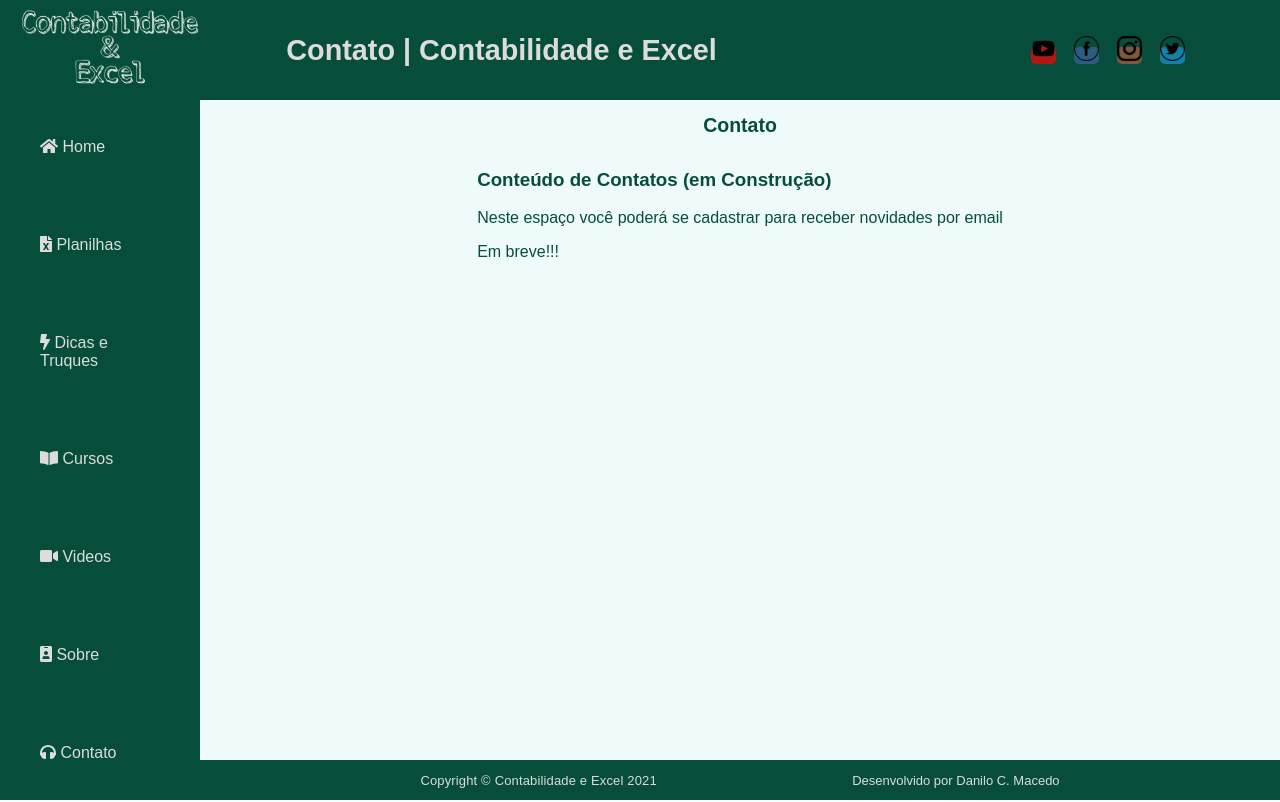
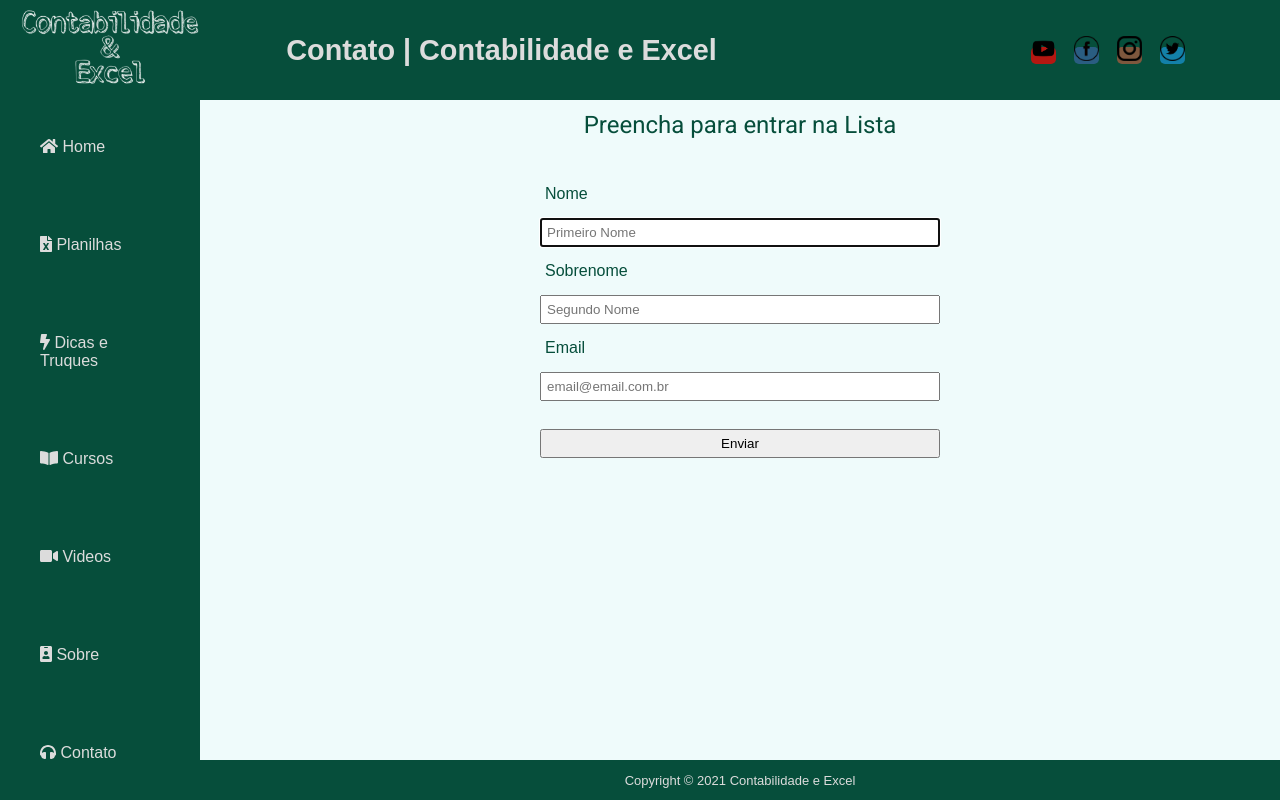
Before and after one commit to dcmacedo/contabilidade, a Next.js app: page /contato in a window 1280 px wide. Built offline with nearby package versions, Linux system fonts and the light colour scheme.

Commit message:
Form Contato

```diff
--- a/components/pages/contato/main.tsx
+++ b/components/pages/contato/main.tsx
@@ -1,140 +1,49 @@
-// import React from 'react'
-// import Avatar from '@material-ui/core/Avatar'
-// import Button from '@material-ui/core/Button'
-// import CssBaseline from '@material-ui/core/CssBaseline'
-// import TextField from '@material-ui/core/TextField'
-// import FormControlLabel from '@material-ui/core/FormControlLabel'
-// import Checkbox from '@material-ui/core/Checkbox'
-// import Grid from '@material-ui/core/Grid'
-// import LockOutlinedIcon from '@material-ui/icons/LockOutlined'
-// import Typography from '@material-ui/core/Typography'
-// import { makeStyles } from '@material-ui/core/styles'
-// import Container from '@material-ui/core/Container'
-
-// // import { useForm, SubmitHandler } from 'react-hook-form'
-
-// import LayoutHeaderPages from '../../layout/LayoutHeaderPages'
-// import LayoutContentPages from '../../layout/LayoutContentPages'
-
-// const useStyles = makeStyles((theme) => ({
-//   paper: {
-//     marginTop: theme.spacing(0),
-//     display: 'flex',
-//     flexDirection: 'column',
-//     alignItems: 'center',
-//   },
-//   avatar: {
-//     margin: theme.spacing(1),
-//     backgroundColor: theme.palette.success.dark,
-//   },
-//   form: {
-//     width: '100%', // Fix IE 11 issue.
-//     marginTop: theme.spacing(3),
-//   },
-//   submit: {
-//     margin: theme.spacing(3, 0, 2),
-//     backgroundColor: theme.palette.success.dark,
-//   },
-// }))
-
-// const ContatoPage = (): JSX.Element => {
-//   const classes = useStyles()
-
-//   return (
-//     <main className="content">
-//       <div className="contato_page">
-//         <div className="contato_header">
-//           <LayoutHeaderPages>
-//             <Typography component="h1" variant="h5">
-//               Preencha para entrar na Lista
-//             </Typography>
-//           </LayoutHeaderPages>
-//         </div>
-//         <div className="contato_content">
-//           <LayoutContentPages>
-//             <Container component="main" maxWidth="xs">
-//               <CssBaseline />
-//               <div className={classes.paper}>
-//                 <Avatar className={classes.avatar}>
-//                   <LockOutlinedIcon />
-//                 </Avatar>
-//                 <form className={classes.form} noValidate>
-//                   <Grid container spacing={2}>
-//                     <Grid item xs={12} sm={6}>
-//                       <TextField
-//                         autoComplete="fname"
-//                         name="firstName"
-//                         variant="outlined"
-//                         required
-//                         fullWidth
-//                         id="firstName"
-//                         label="Nome"
-//                         autoFocus
-//                       />
-//                     </Grid>
-//                     <Grid item xs={12} sm={6}>
-//                       <TextField
-//                         variant="outlined"
-//                         required
-//                         fullWidth
-//                         id="lastName"
-//                         label="Sobrenome"
-//                         name="lastName"
-//                         autoComplete="lname"
-//                       />
-//                     </Grid>
-//                     <Grid item xs={12}>
-//                       <TextField
-//                         variant="outlined"
-//                         required
-//                         fullWidth
-//                         id="email"
-//                         label="Email"
-//                         name="email"
-//                         autoComplete="email"
-//                       />
-//                     </Grid>
-//                     <Grid item xs={12}>
-//                       <FormControlLabel
-//                         control={<Checkbox value="allowExtraEmails" color="primary" />}
-//                         label="Aceito receber informações, promoções e atualizações por email."
-//                       />
-//                     </Grid>
-//                   </Grid>
-//                   <Button type="submit" fullWidth variant="contained" color="primary" className={classes.submit}>
-//                     Enviar
-//                   </Button>
-//                 </form>
-//               </div>
-//             </Container>
-//           </LayoutContentPages>
-//         </div>
-//       </div>
-//     </main>
-//   )
-// }
-
-// export default ContatoPage
+import React from 'react'
+import { useState, FormEvent } from 'react'
+import axios from 'axios'
+import Typography from '@material-ui/core/Typography'
 
 import LayoutHeaderPages from '../../layout/LayoutHeaderPages'
 import LayoutContentPages from '../../layout/LayoutContentPages'
 
-const PlanPage = (): JSX.Element => {
+const ContatoPage = (): JSX.Element => {
+  const [email, setEmail] = useState('')
+
+  function handleSignUpToNewsLetter(event: FormEvent) {
+    event.preventDefault()
+
+    axios.post('/api/subscribe', { email })
+    // console.log(email)
+  }
+
   return (
     <main className="content">
       <div className="contato_page">
         <div className="contato_header">
           <LayoutHeaderPages>
-            <h2>Contato</h2>
+            <Typography component="h1" variant="h5">
+              Preencha para entrar na Lista
+            </Typography>
           </LayoutHeaderPages>
         </div>
         <div className="contato_content">
           <LayoutContentPages>
-            <article>
-              <h3>Conteúdo de Contatos (em Construção)</h3>
-              <p>Neste espaço você poderá se cadastrar para receber novidades por email</p>
-              <p>Em breve!!!</p>
-            </article>
+            <form onSubmit={handleSignUpToNewsLetter}>
+              <label>Nome</label>
+              <input type="text" placeholder="Primeiro Nome" autoFocus autoComplete="true" />
+              <label>Sobrenome</label>
+              <input type="text" placeholder="Segundo Nome" autoComplete="true" />
+              <label>Email</label>
+              <input
+                type="email"
+                value={email}
+                onChange={(e) => setEmail(e.target.value)}
+                placeholder="email@email.com.br"
+                autoComplete="true"
+              />
+              <br />
+              <input type="button" value="Enviar" />
+            </form>
           </LayoutContentPages>
         </div>
       </div>
@@ -142,4 +51,4 @@ const PlanPage = (): JSX.Element => {
   )
 }
 
-export default PlanPage
+export default ContatoPage
--- a/components/patterns/Footer/Main.tsx
+++ b/components/patterns/Footer/Main.tsx
@@ -1,31 +1,23 @@
 import React from 'react'
-// import Link from 'next/link'
-import Link from '@material-ui/core/Link'
+import Link from 'next/link'
 
-import Typography from '@material-ui/core/Typography'
-import Box from '@material-ui/core/Box'
-import { enderecos } from '../../../utils/enderecos'
-
-function Copyright() {
-  return (
-    <Typography variant="body2" align="center">
-      <Link href="/">
-        {'Copyright © '}
-        <a target="_blank">Contabilidade e Excel</a> {new Date().getFullYear()}{' '}
-      </Link>{' '}
-    </Typography>
-  )
-}
+// import { enderecos } from '../../../utils/enderecos'
 
 const Footer = (): JSX.Element => {
+  const ano = new Date().getFullYear()
   return (
     <footer className="footer">
-      <Box mt={0} className="copyright">
-        <Copyright />
-      </Box>
-      <Link href={enderecos.github}>
+      <Link href="/">
+        <a target="_blank">
+          <span>
+            Copyright © <span>{ano} </span>
+          </span>
+          Contabilidade e Excel
+        </a>
+      </Link>{' '}
+      {/* <Link href={enderecos.github}>
         <a target="_blank"> Desenvolvido por Danilo C. Macedo</a>
-      </Link>
+      </Link> */}
     </footer>
   )
 }
--- a/package.json
+++ b/package.json
@@ -17,6 +17,8 @@
     "@material-ui/icons": "^4.11.2",
     "@types/gtag.js": "0.0.4",
     "@types/react-select": "^4.0.13",
+    "@vercel/node": "^1.9.0",
+    "axios": "^0.21.1",
     "keen-slider": "^5.4.0",
     "next": "latest",
     "next-images": "^1.7.0",
--- a/pages/_app.tsx
+++ b/pages/_app.tsx
@@ -4,7 +4,7 @@ import { useEffect } from 'react'
 import { AppProps } from 'next/app'
 import { useRouter } from 'next/router'
 import { GTMPageView } from '../utils/gtm'
-import '../assets/styles.css'
+import '../styles/styles.css'
 
 // Importing types from the API library along with other exports
 import { library } from '@fortawesome/fontawesome-svg-core'
--- a/pages/about.tsx
+++ b/pages/about.tsx
@@ -1,5 +1,5 @@
+import Layout from '../components/layout/Layout'
 import AboutContent from '../components/pages/sobre/main'
-import Layout from '../components/layout/Layout'
 
 const AboutPage = () => (
   <Layout title="Sobre | Contabilidade e Excel">
--- /dev/null
+++ b/pages/api/subscribe.ts
@@ -0,0 +1,7 @@
+import { NowRequest, NowResponse } from '@vercel/node'
+
+export default (request: NowRequest, response: NowResponse) => {
+  const { email } = request.body
+
+  return response.json({ message: `Hello ${email}` })
+}
--- a/pages/contato.tsx
+++ b/pages/contato.tsx
@@ -1,5 +1,5 @@
+import Layout from '../components/layout/Layout'
 import ContatoPage from '../components/pages/contato/main'
-import Layout from '../components/layout/Layout'
 
 const PageContato = () => (
   <Layout title="Contato | Contabilidade e Excel">
--- a/pages/cursos.tsx
+++ b/pages/cursos.tsx
@@ -1,5 +1,5 @@
+import Layout from '../components/layout/Layout'
 import CursosPage from '../components/pages/cursos/main'
-import Layout from '../components/layout/Layout'
 
 const PageCursos = () => (
   <Layout title="Cursos | Contabilidade e Excel">
--- a/pages/index.tsx
+++ b/pages/index.tsx
@@ -1,7 +1,7 @@
+import React from 'react'
+import Link from 'next/link'
+import Layout from '../components/layout/Layout'
 import { FontAwesomeIcon } from '@fortawesome/react-fontawesome'
-import Link from 'next/link'
-import React from 'react'
-import Layout from '../components/layout/Layout'
 import { enderecos } from '../utils/enderecos'
 
 const IndexPage = () => (
--- a/assets/styles.css
+++ b/styles/styles.css
@@ -405,6 +405,22 @@ a.metod_videos {
   align-items: center;
 }
 
+.contato_content form {
+  display: flex;
+  flex-direction: column;
+  margin: 0px;
+  padding: 0px;
+  margin-top: 25px;
+  width: 100%;
+}
+
+.contato_content form > input,
+label {
+  margin: 5px;
+  padding: 5px;
+  width: 400px;
+}
+
 [class^='number-slide'],
 [class*=' number-slide'] {
   background: #055729;
```
Also changed, not shown: 1 other file (tests, documents, lock files or other folders).
